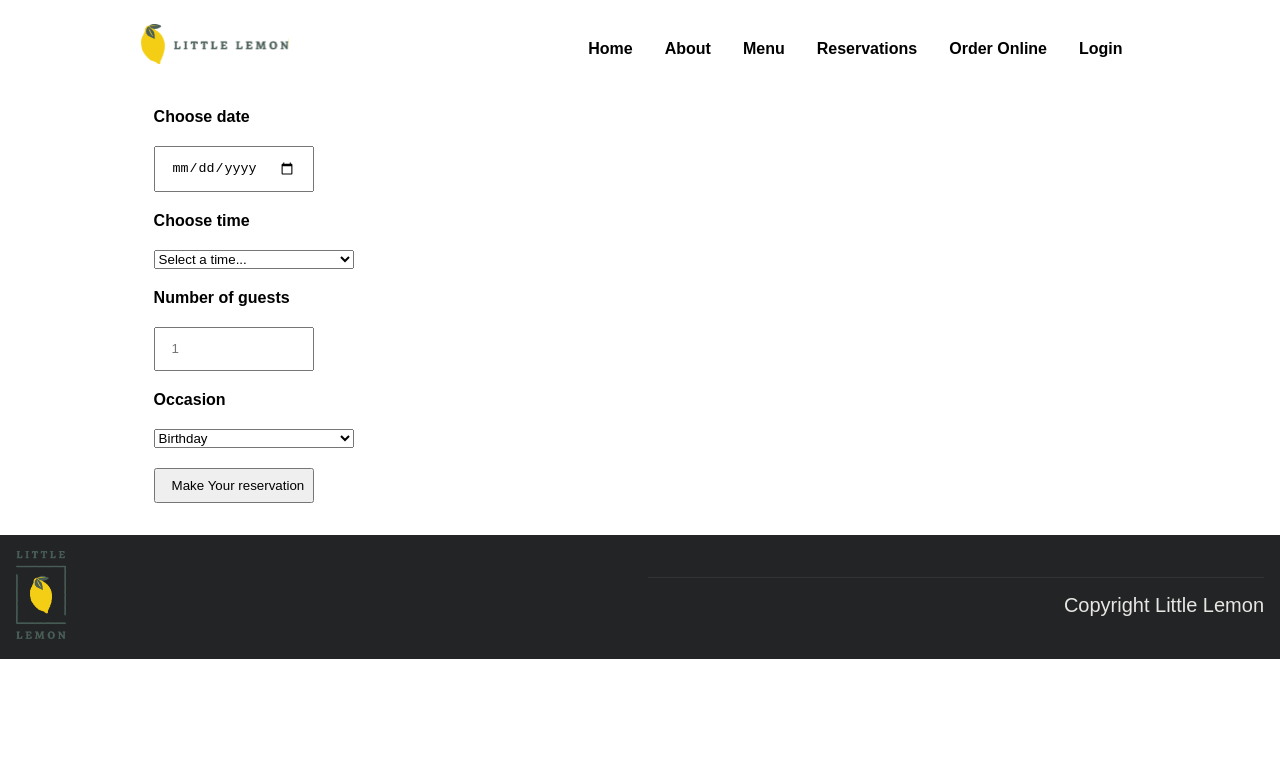
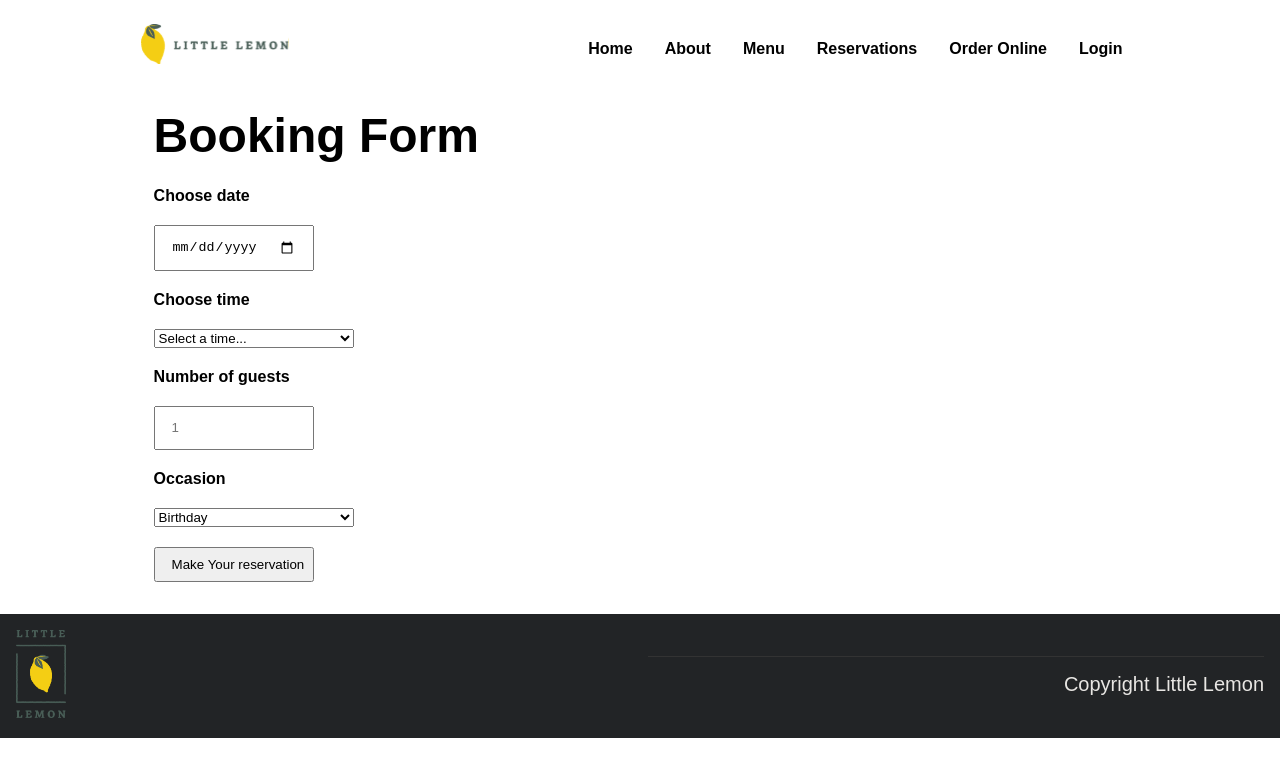
Before and after one commit to rhinoxD/Little-Lemon, a React (Create React App) app: page /booking in a window 1280 px wide. Shown: the top 776 px of the page. Built offline with nearby package versions, Linux system fonts and the light colour scheme; the HTML template or start-up script is replaced by a standard one.

Commit message:
Add useless tests

```diff
--- a/src/App.css
+++ b/src/App.css
@@ -389,9 +389,13 @@ footer p {
   padding-top: 1rem;
 }
 
-.form {
+.booking-form {
   color: #000;
   margin: 2rem 9.6rem;
+}
+
+.booking-form h1 {
+  margin-bottom: 1.5rem;
 }
 
 @media (max-width: 420px) {
--- a/src/components/BookingForm.js
+++ b/src/components/BookingForm.js
@@ -29,6 +29,8 @@ const BookingForm = ({ availableTimes, dispatch }) => {
     console.log(date, time, guests, occasion)
   }
   return (
+    <div className='booking-form'>
+      <h1>Booking Form</h1>
       <div className='form'>
         <form style={{ display: 'grid', maxWidth: '200px', gap: '20px' }}>
           <label htmlFor='res-date'>Choose date</label>
@@ -62,6 +64,7 @@ const BookingForm = ({ availableTimes, dispatch }) => {
           />
         </form>
       </div>
+    </div>
   )
 }
 
```
Also changed, not shown: 1 other file (tests, documents, lock files or other folders). Lines whose indentation alone changed are shown as unchanged.
